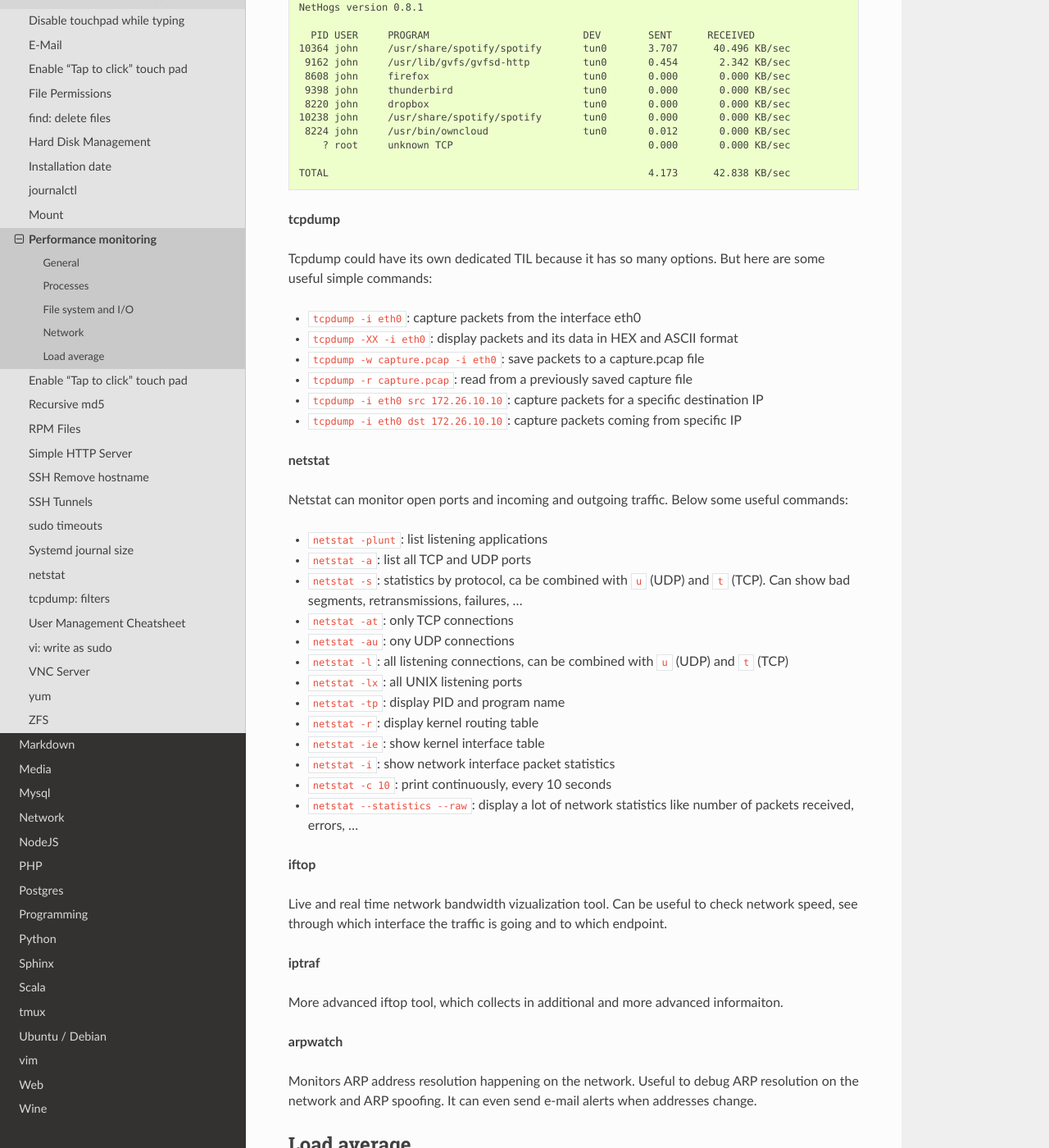
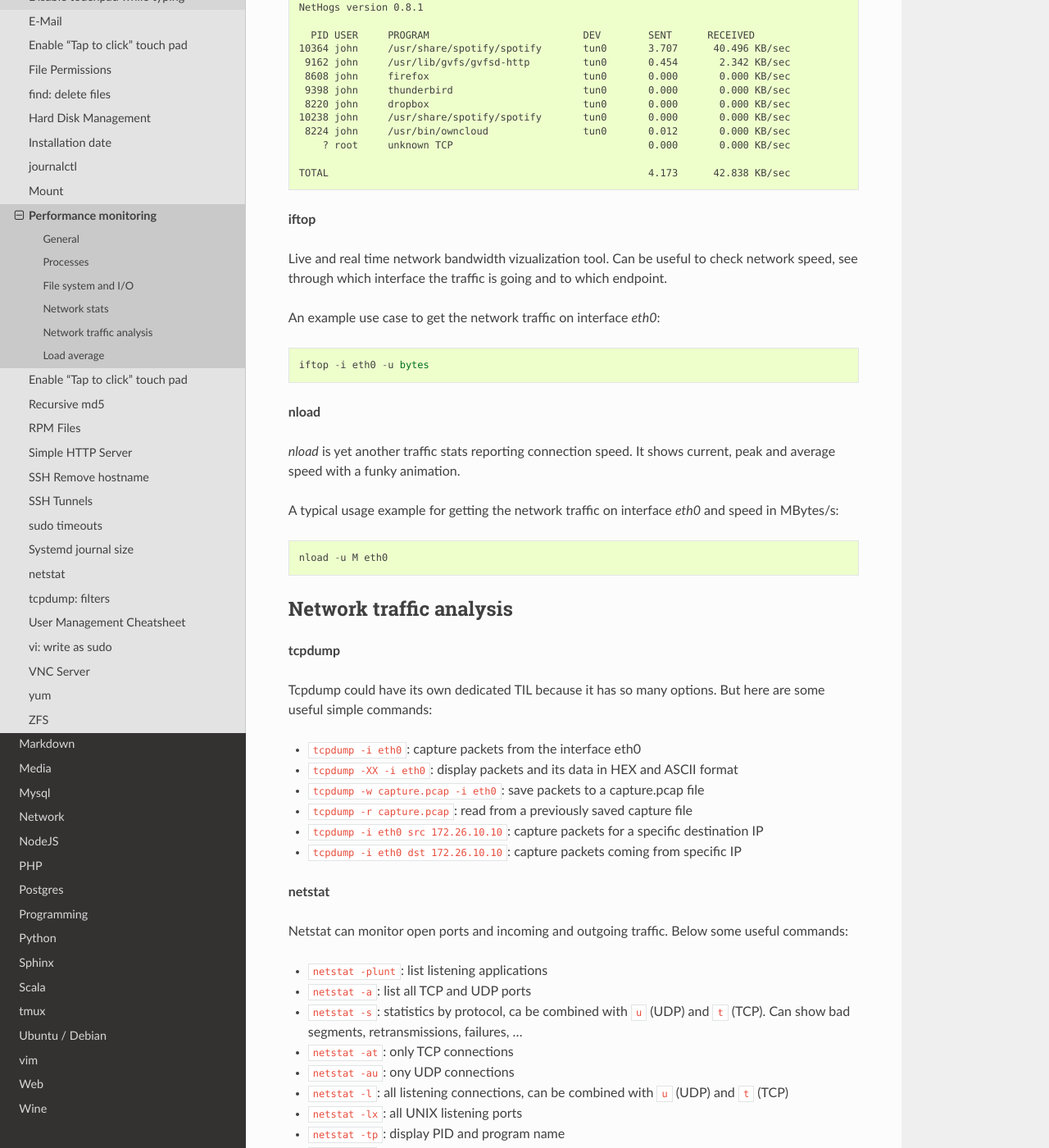
Before and after one commit to papaux/til, a Sphinx documentation site: the page built from source/linux/performance-monitoring.rst, in a window 1280 px wide and 1400 px high, scrolled down 4517 px. Shown: the whole window at 82% size. Built offline with Sphinx 7.4.7 and the Read the Docs theme 2.0.0, drawn with Linux system fonts in a browser that asks for light colours; pages that are not in the unit, such as notebooks, are missing from menus; some of the changed text lies outside the part shown.

Commit message:
linux network perf: nload and iftop usage

```diff
--- a/source/linux/performance-monitoring.rst
+++ b/source/linux/performance-monitoring.rst
@@ -184,8 +184,8 @@ This tool can give the size of a single files or directories. It will scan the d
   $ du -hs source                                                            │127.0.0.1 - - [14/Sep/2018 19:34:54] "GE
   396K    source
 
-Network
-~~~~~~~~
+Network stats
+~~~~~~~~~~~~~~
 
 The best tool to show which application is sending which amount of data is `nethogs`
 
@@ -209,6 +209,25 @@ The result is self-describing:
       ? root     unknown TCP                                 0.000       0.000 KB/sec
 
   TOTAL                                                      4.173      42.838 KB/sec
+
+**iftop**
+
+Live and real time network bandwidth vizualization tool. Can be useful to check network speed, see through which interface the traffic is going and to which endpoint.
+
+An example use case to get the network traffic on interface `eth0`::
+
+  iftop -i eth0 -u bytes
+
+**nload**
+
+`nload` is yet another traffic stats reporting connection speed. It shows current, peak and average speed with a funky animation.
+
+A typical usage example for getting the network traffic on interface `eth0` and speed in MBytes/s::
+
+  nload -u M eth0
+
+Network traffic analysis
+~~~~~~~~~~~~~~~~~~~~~~~~~
 
 **tcpdump**
 
```
Also changed, not shown: other parts of source/linux/performance-monitoring.rst (+0 -4 lines).
